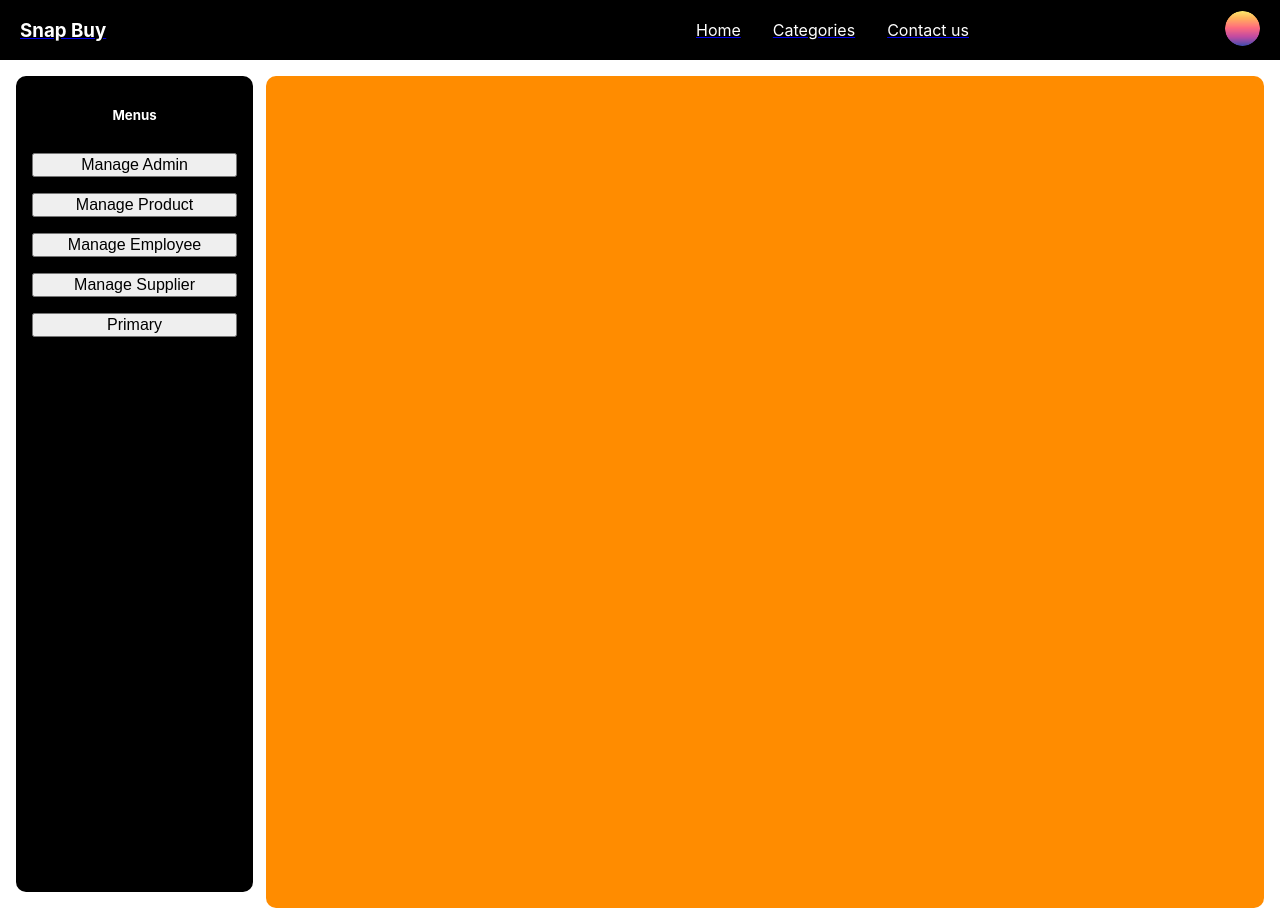
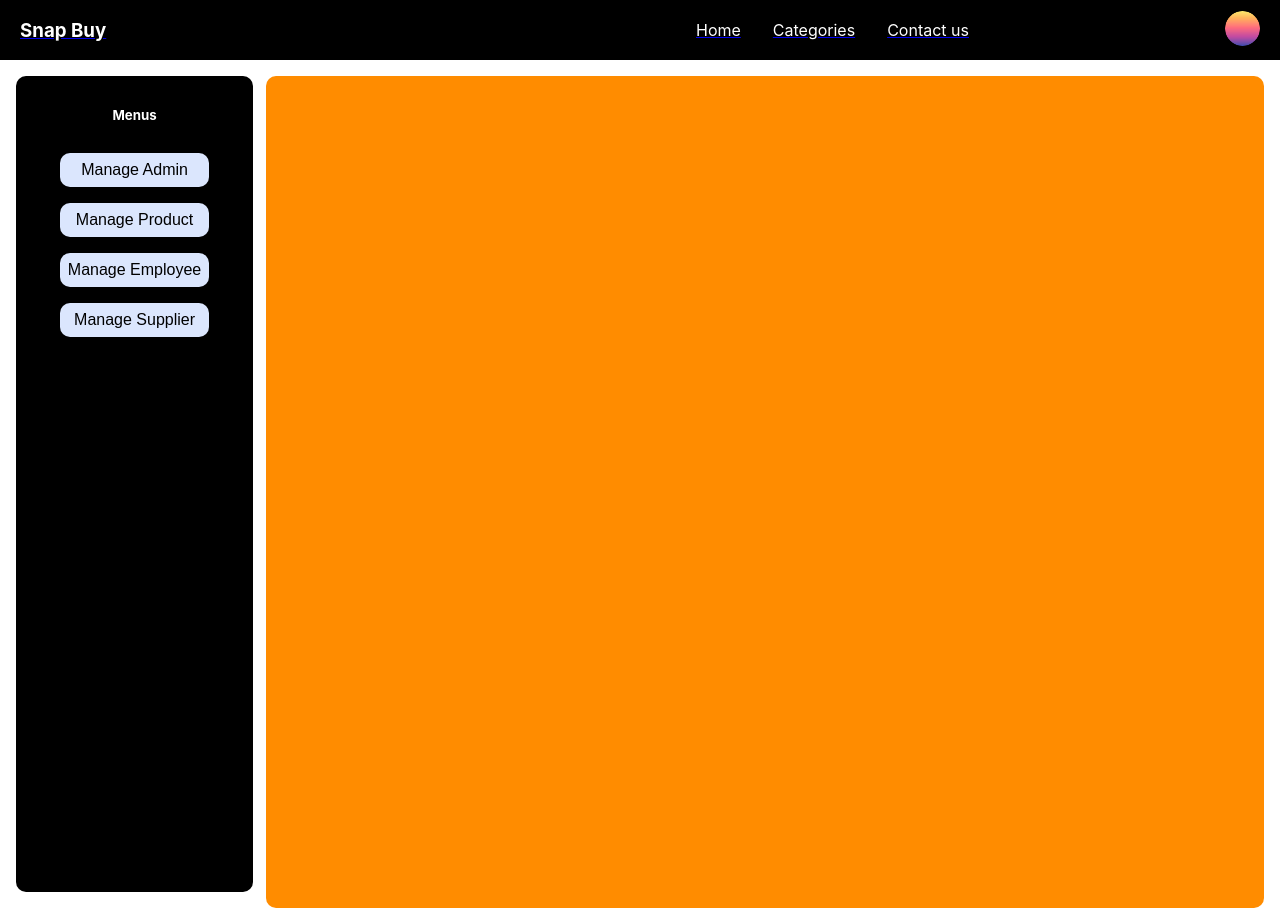
Before and after one commit to shadreza/Snap-Buy-FE, a React (Create React App) app: page /profile in a window 1280 px wide. Built offline with nearby package versions, Linux system fonts and the light colour scheme.

Commit message:
working on admin page

```diff
--- a/src/Components/AdminPage/AdminPage.css
+++ b/src/Components/AdminPage/AdminPage.css
@@ -32,10 +32,23 @@
     margin-top: 10%;
     grid-gap: 1rem;
     padding: 0.5rem;
+    justify-content: center;
 }
 
-.left-options button {
+.option-btn {
     font-size: 16px;
     font-weight: 'bold';
-    width:auto;
+    width: auto;
+    padding: 0.5rem;
+    border-radius: 10px;
+    background: #dbe6fd;
+    border: none;
 }
+
+.option-btn:hover {
+    background: #ffc107;
+}
+
+.option-btn:focus {
+    background: #c6ffc1;
+}
--- a/src/Components/AdminPage/AdminPage.js
+++ b/src/Components/AdminPage/AdminPage.js
@@ -1,154 +1,33 @@
 import React, { useEffect, useState } from 'react';
 import './AdminPage.css';
-import axios from 'axios';
-import { Button } from 'react-bootstrap';
 
 const AdminPage = () => {
 
-    // const [gotSupplierData , setGotSupplierData] = useState([]);
-
-
-    // useEffect(() => {
-    //     axios.get("http://localhost:3001/api/get/supplier").then((response) => {
-    //         setGotSupplierData(response.data);
-    //     });
-    //   }, []);
-
-    // // const [supplierInfo , setSupplierInfo] = useState({
-    // //     supplier_Id :                  '',
-    // //     supplier_Name :                '',
-    // //     supplier_Mail :                '',
-    // //     supplier_Phone_Number :        '',
-    // //     supplier_Address_House_No :    '',
-    // //     supplier_Address_Street_No :   '',
-    // //     supplier_Address_Postal_Code : ''
-    // // });
-
-
-    // const handleSubmit = (e) => {
-
-    //     const ID = document.getElementById('ID').value.trim().toLowerCase();
-    //     const firstName = document.getElementById('first_name').value.trim().toLowerCase();
-    //     const lastName = document.getElementById('last_name').value.trim().toLowerCase();
-    //     const mail = document.getElementById('mail').value.trim().toLowerCase();
-    //     const phnNumber = document.getElementById('phoneNumber').value.trim().toLowerCase();
-    //     const houseNo = document.getElementById('houseNo').value.trim().toLowerCase();
-    //     const streetNo = document.getElementById('streetNo').value.trim().toLowerCase();
-    //     const postalCode = document.getElementById('postalCode').value.trim().toLowerCase();
-
-    //     // setSupplierInfo ({
-    //     //     supplier_Id :                  ID,
-    //     //     supplier_Name :                firstName + ' ' + lastName,
-    //     //     supplier_Mail :                mail,
-    //     //     supplier_Phone_Number :        phnNumber,
-    //     //     supplier_Address_House_No :    houseNo,
-    //     //     supplier_Address_Street_No :   streetNo,
-    //     //     supplier_Address_Postal_Code : postalCode
-    //     // });
-
-    //     axios.post("http://localhost:3001/api/insert/supplier", {
-    //         id:     ID,
-    //         name:   firstName + ' ' + lastName,
-    //         mail:   mail,
-    //         phone:  phnNumber,
-    //         house:  houseNo,
-    //         street: streetNo,
-    //         postal: postalCode,
-    //         });
-
-    //     // e.preventDefault();
-    // }
+    const [selectedButton , setSelectdButton] = useState('admin')
 
     return (
+
         <div className="admin-div">
+
             <div className="left-pannel">
+
                 <div className="left-header">
                     <h5>Menus</h5>
                 </div>
+
                 <div className="left-options">
-                    <button>Manage Admin</button>
-                    <button>Manage Product</button>
-                    <button>Manage Employee</button>
-                    <button>Manage Supplier</button>
-                    <Button variant="primary">Primary</Button>
+                    <button className="option-btn" id="admin-btn" value="admin">Manage Admin</button>
+                    <button className="option-btn" id="product-btn" value="product">Manage Product</button>
+                    <button className="option-btn" id="employee-btn" value="employee">Manage Employee</button>
+                    <button className="option-btn" id="supplier-btn" value="supplier">Manage Supplier</button>
                 </div>
+
             </div>
 
             <div className="right-pannel">
 
             </div>
 
-            {/* <h3>Admin Adds Supplier</h3>
-            <br />
-            <div className="form-div">
-                <div className="row">
-                    <form className="col s12">
-                    <div className="row">
-                        <div className="input-field col s6">
-                        <input placeholder="First Name" id="first_name" type="text" className="validate"/>
-                        <label htmlFor="first_name">First Name</label>
-                        </div>
-                        <div className="input-field col s6">
-                        <input placeholder="Last Name" id="last_name" type="text" className="validate"/>
-                        <label htmlFor="last_name">Last Name</label>
-                        </div>
-                    </div>
-                    <div className="row">
-                        <div className="input-field col s12">
-                        <input id="ID" type="text" className="validate"/>
-                        <label htmlFor="ID">ID</label>
-                        </div>
-                    </div>
-                    <div className="row">
-                        <div className="input-field col s12">
-                        <input id="mail" type="email" className="validate"/>
-                        <label htmlFor="mail">Mail</label>
-                        </div>
-                    </div>
-                    <div className="row">
-                        <div className="input-field col s12">
-                        <input id="phoneNumber" type="number" className="validate"/>
-                        <label htmlFor="phoneNumber">Phone Number</label>
-                        </div>
-                    </div>
-                    <div className="row">
-                        <div className="input-field col s4">
-                        <input placeholder="House No" id="houseNo" type="text" className="validate"/>
-                        <label htmlFor="houseNo">House No</label>
-                        </div>
-                        <div className="input-field col s4">
-                        <input placeholder="Street No" id="streetNo" type="text" className="validate"/>
-                        <label htmlFor="streetNo">Street No</label>
-                        </div>
-                        <div className="input-field col s4">
-                        <input placeholder="Postal Code" id="postalCode" type="text" className="validate"/>
-                        <label htmlFor="postalCode">Postal Code</label>
-                        </div>
-                    </div>
-                    <button className="btn waves-effect waves-light" type="submit" name="action" onClick={e => handleSubmit(e)}>Submit</button>
-                    </form>
-                </div>
-            </div>
-            <br />
-            <h4>Supplier Data</h4>
-            <br />
-            <div className="supplier-show">
-                {gotSupplierData.map((item) => {
-                    return (
-                        <Card style={{ width: '18rem' }}>
-                            <Card.Body className='cards'>
-                                <Card.Title>{item.SUPPLIER_NAME}</Card.Title>
-                                <Card.Subtitle className="mb-2 text-muted">{item.SUPPLIER_MAIL}</Card.Subtitle>
-                                <Card.Text>
-                                    {item.SUPPLIER_ADDRESS.HOUSE_NO + ' ' + item.SUPPLIER_ADDRESS.STREET_NO + ' ' + item.SUPPLIER_ADDRESS.POSTAL_CODE}
-                                </Card.Text>
-                            </Card.Body>
-                      </Card>
-                    );
-                })}
-            </div> */}
-
-
         </div>
     );
 };
--- a/src/Components/ProductShowcasing/ProductShowcasing.css
+++ b/src/Components/ProductShowcasing/ProductShowcasing.css
@@ -1,5 +1,5 @@
 .single-prd-div {
-    padding: 0.75 rem;
+    padding: 0.5rem;
     background: honeydew;
     width: 100%;
     border-radius: 10px;
```
